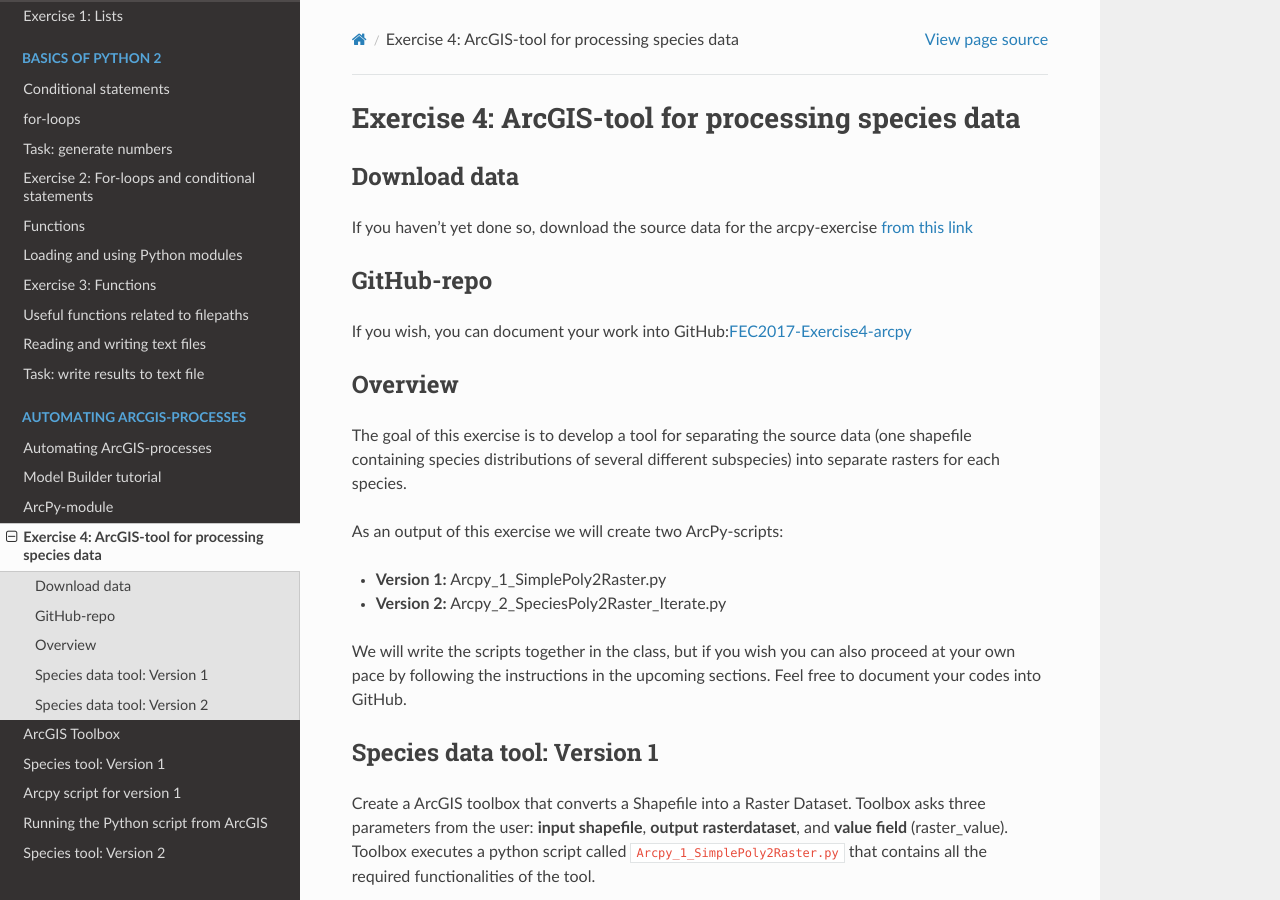
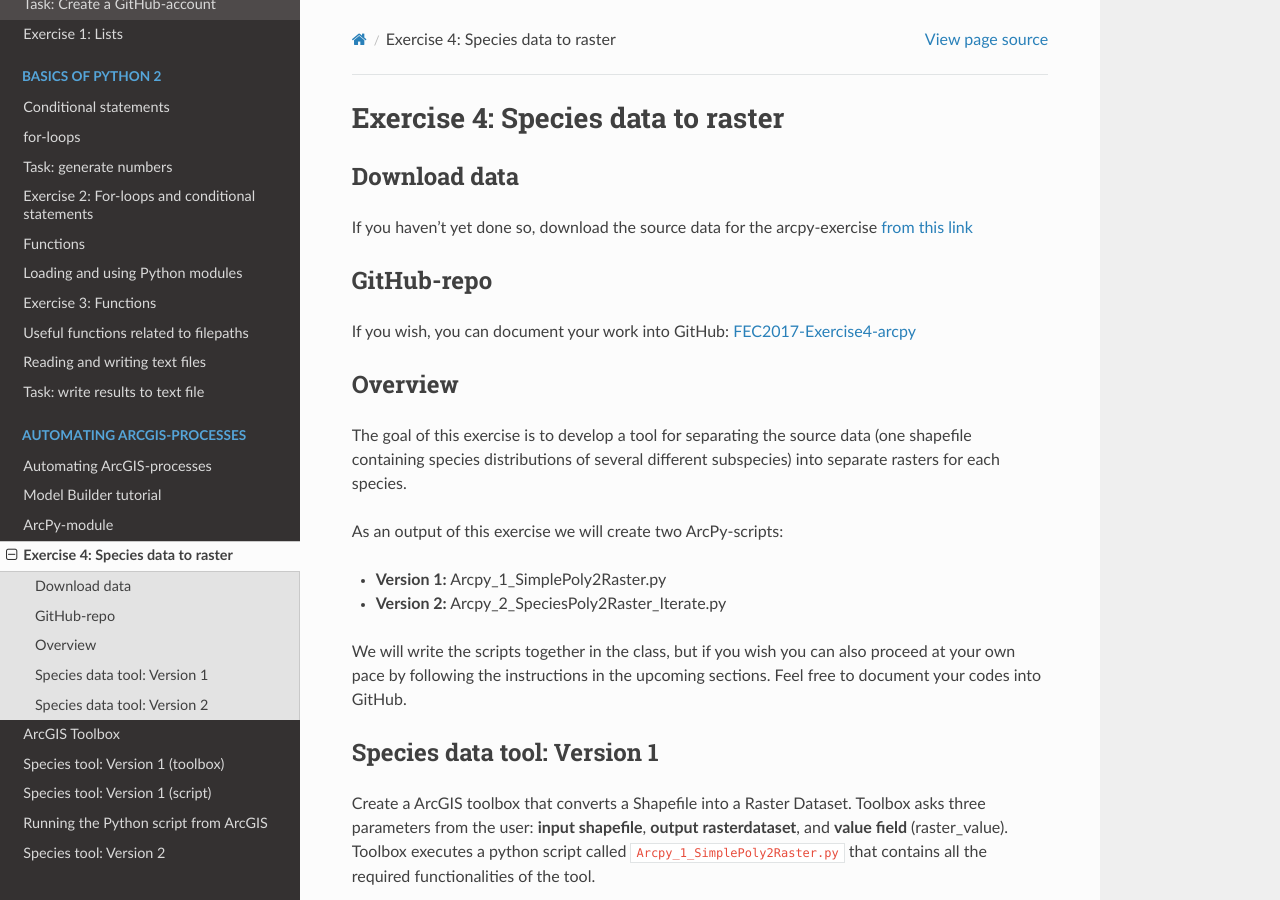
Before and after one commit to Automating-GIS-processes/FEC, a Sphinx documentation site: the page built from source/Day3-Exercise4-ArcPy.rst, in a window 1280 px wide and 900 px high. Built offline with Sphinx 7.4.7 and the Read the Docs theme 2.0.0, drawn with Linux system fonts in a browser that asks for light colours; some of the changed text lies outside the part shown.

Commit message:
arcpy exercise instructions and headers

```diff
--- a/source/Day3-Exercise4-ArcPy.rst
+++ b/source/Day3-Exercise4-ArcPy.rst
@@ -1,5 +1,5 @@
-Exercise 4: ArcGIS-tool for processing species data
-===================================================
+Exercise 4: Species data to raster
+===================================
 
 Download data
 --------------
@@ -11,7 +11,7 @@
 GitHub-repo
 -----------
 
-If you wish, you can document your work into GitHub:`FEC2017-Exercise4-arcpy <https://classroom.github.com/assignment-invitations/fb2e4efbfb71aebeff6f87662771bec6>`_
+If you wish, you can document your work into GitHub: `FEC2017-Exercise4-arcpy <https://classroom.github.com/assignment-invitations/fb2e4efbfb71aebeff6f87662771bec6>`_
 
 Overview
 ---------
@@ -68,3 +68,6 @@
 - Select individual species from the Shapefile using ``SelectLayerByAttribute_management`` function
 - Convert individual species in the Shapefile into Raster Datasets using ``PolygonToRaster_conversion`` function
 - Print info for the user that tool has finished successfully using ``AddMessage`` function
+
+
+We will start with the simple version 1 in order to illustrate the basic elements of an arcpy-script and how it interacts with a toolbox.
--- a/source/Day3-arcpy-script-version1.rst
+++ b/source/Day3-arcpy-script-version1.rst
@@ -1,5 +1,5 @@
-Arcpy script for version 1
-==========================
+Species tool: Version 1 (script)
+===============================
 
 At this point we have created a nice interface for our Python tool in ArcGIS:
 
--- a/source/Day3-arcpy-toolbox-version1.rst
+++ b/source/Day3-arcpy-toolbox-version1.rst
@@ -1,4 +1,4 @@
-Species tool: Version 1
+Species tool: Version 1 (toolbox)
 =======================
 
 Defining the toolbox functionality
```
